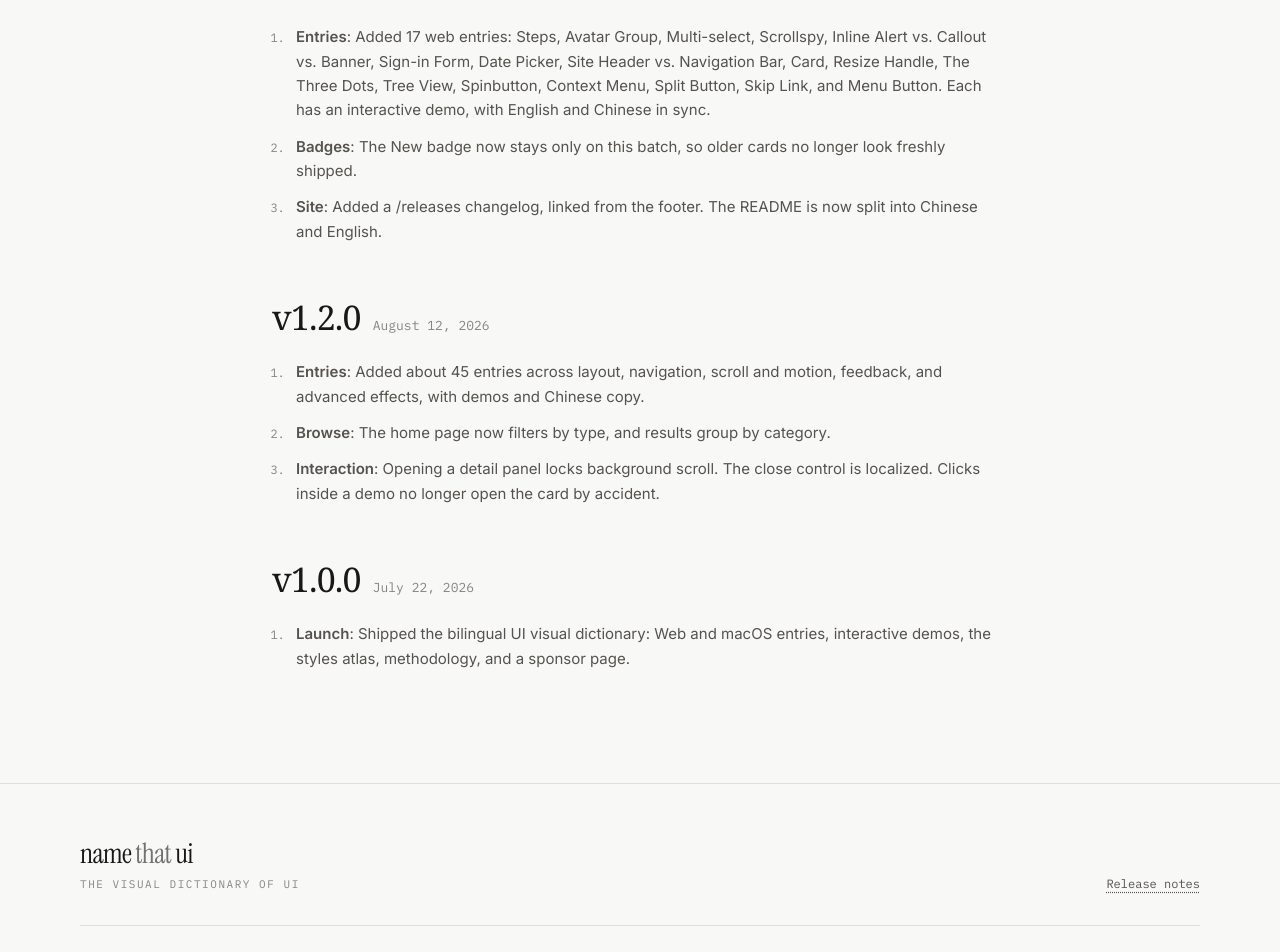
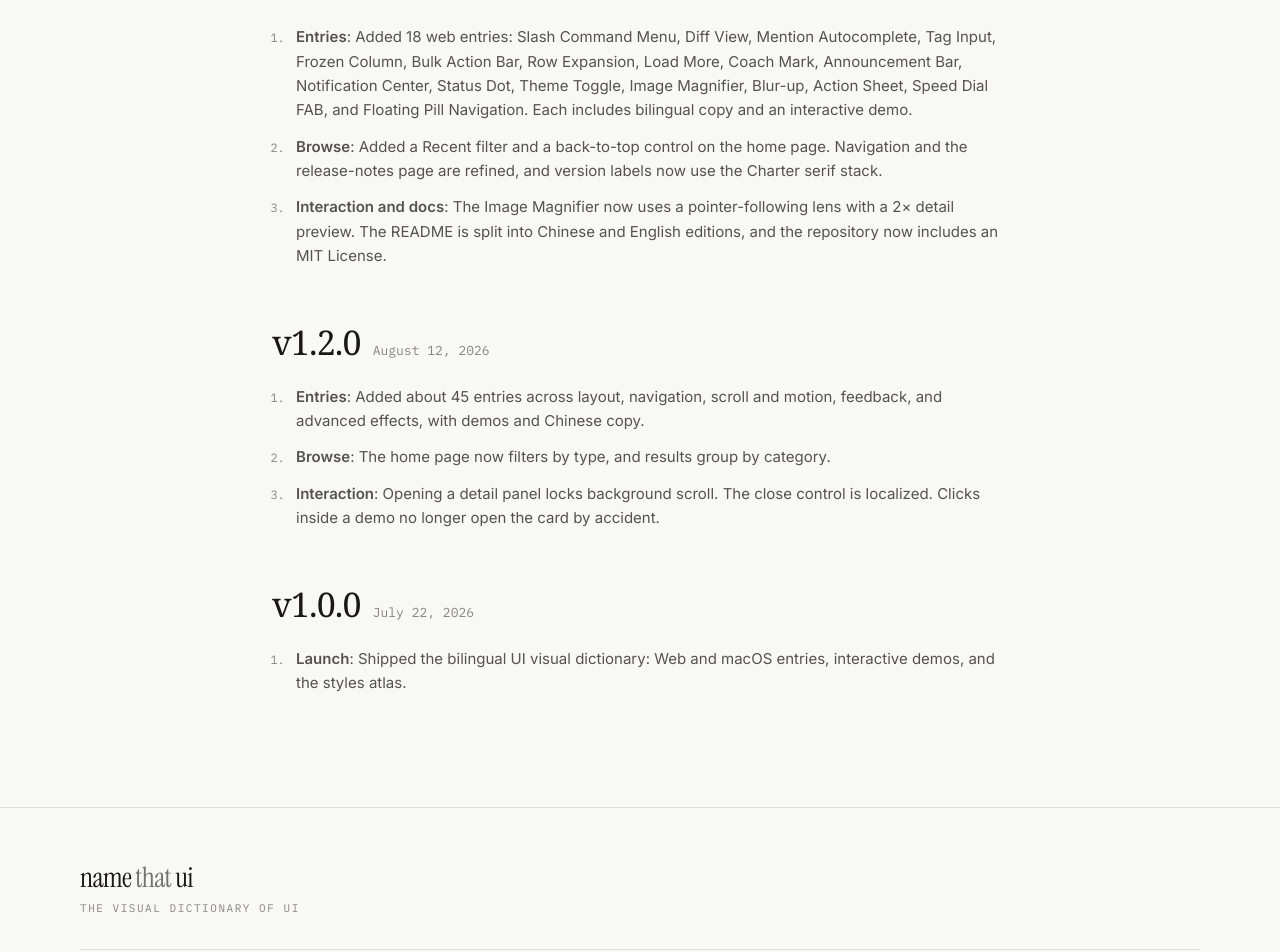
Before and after one commit to wangruofeng/learnui, a React (Vite) app: page /releases in a window 1280 px wide. Shown: the part 320-1272 px from the top of the page. Built offline with nearby package versions, Linux system fonts and the light colour scheme.

Commit message:
docs: 同步最新更新日志

```diff
--- a/src/components/Chrome.tsx
+++ b/src/components/Chrome.tsx
@@ -141,19 +141,13 @@ export function Footer() {
     <footer className="mt-20 border-t border-hairline bg-paper">
       <div className="mx-auto max-w-6xl px-4 py-14">
         {/* 品牌行 */}
-        <div className="flex flex-wrap items-end justify-between gap-4 border-b border-hairline pb-8">
+        <div className="border-b border-hairline pb-8">
           <div>
             <div className="font-display text-[28px] leading-none tracking-tight">
               name <em className="not-italic opacity-60">that</em> ui
             </div>
             <p className="mt-2 font-mono-ui text-[11px] uppercase tracking-[0.14em] text-ink-3">{f.tagline}</p>
           </div>
-          <Link
-            to="/releases"
-            className="font-mono-ui text-[12px] text-ink-2 underline decoration-dotted underline-offset-4 hover:text-ink"
-          >
-            {f.releases}
-          </Link>
         </div>
 
        {/* 关注与支持 */}
@@ -190,10 +184,6 @@ export function Footer() {
               GitHub
             </a>
             {' · '}
-            <Link to="/releases" className="underline decoration-dotted underline-offset-4 text-ink-2">
-              {f.releases}
-            </Link>
-            {' · '}
             {f.poweredBy}{' '}
             <a
               href="https://wangruofeng007.com/"
--- a/src/data/releases.ts
+++ b/src/data/releases.ts
@@ -20,29 +20,29 @@ export const RELEASES: Release[] = [
       zh: [
         {
           lead: '词条',
-          body: '新增 17 个 Web 词条：步骤条、头像组、多选、滚动监听、行内警告 vs. 提示框 vs. 横幅、登录表单、日期选择器、站点页头 vs. 导航栏、卡片、缩放手柄、三点菜单、树形视图、数量步进器、上下文菜单、分裂按钮、跳过链接、菜单按钮。每条都有可交互 demo，中英文同步。',
+          body: '新增 18 个 Web 词条：斜杠菜单、差异视图、提及补全、标签输入、冻结列、批量操作栏、行展开、加载更多、引导高亮、公告条、通知中心、状态点、主题切换、图片放大镜、模糊渐进、操作列表、速度拨号 FAB、悬浮胶囊导航。每条均提供中英文说明与可交互 demo。',
         },
         {
-          lead: '标识',
-          body: '「新」标记只留在本批词条上，更早的卡片不再显示，避免整站都像刚上线。',
+          lead: '浏览',
+          body: '首页加入「最近更新」筛选与回到顶部按钮；导航和更新日志页已完善，版本标识改用 Charter 衬线字体。',
         },
         {
-          lead: '站点',
-          body: '新增 /releases 更新日志页，页脚可进入；README 拆成中英两份。',
+          lead: '交互与文档',
+          body: '图片放大镜升级为跟随式透镜与 2× 细节预览；README 拆分为中文与英文版本，仓库新增 MIT 开源协议。',
         },
       ],
       en: [
         {
           lead: 'Entries',
-          body: 'Added 17 web entries: Steps, Avatar Group, Multi-select, Scrollspy, Inline Alert vs. Callout vs. Banner, Sign-in Form, Date Picker, Site Header vs. Navigation Bar, Card, Resize Handle, The Three Dots, Tree View, Spinbutton, Context Menu, Split Button, Skip Link, and Menu Button. Each has an interactive demo, with English and Chinese in sync.',
+          body: 'Added 18 web entries: Slash Command Menu, Diff View, Mention Autocomplete, Tag Input, Frozen Column, Bulk Action Bar, Row Expansion, Load More, Coach Mark, Announcement Bar, Notification Center, Status Dot, Theme Toggle, Image Magnifier, Blur-up, Action Sheet, Speed Dial FAB, and Floating Pill Navigation. Each includes bilingual copy and an interactive demo.',
         },
         {
-          lead: 'Badges',
-          body: 'The New badge now stays only on this batch, so older cards no longer look freshly shipped.',
+          lead: 'Browse',
+          body: 'Added a Recent filter and a back-to-top control on the home page. Navigation and the release-notes page are refined, and version labels now use the Charter serif stack.',
         },
         {
-          lead: 'Site',
-          body: 'Added a /releases changelog, linked from the footer. The README is now split into Chinese and English.',
+          lead: 'Interaction and docs',
+          body: 'The Image Magnifier now uses a pointer-following lens with a 2× detail preview. The README is split into Chinese and English editions, and the repository now includes an MIT License.',
         },
       ],
     },
@@ -88,13 +88,13 @@ export const RELEASES: Release[] = [
       zh: [
         {
           lead: '上线',
-          body: '发布中英双语 UI 视觉词典：Web 与 macOS 词条、可交互 demo、风格页、方法论与赞助页。',
+          body: '发布中英双语 UI 视觉词典：Web 与 macOS 词条、可交互 demo 与风格页。',
         },
       ],
       en: [
         {
           lead: 'Launch',
-          body: 'Shipped the bilingual UI visual dictionary: Web and macOS entries, interactive demos, the styles atlas, methodology, and a sponsor page.',
+          body: 'Shipped the bilingual UI visual dictionary: Web and macOS entries, interactive demos, and the styles atlas.',
         },
       ],
     },
```
